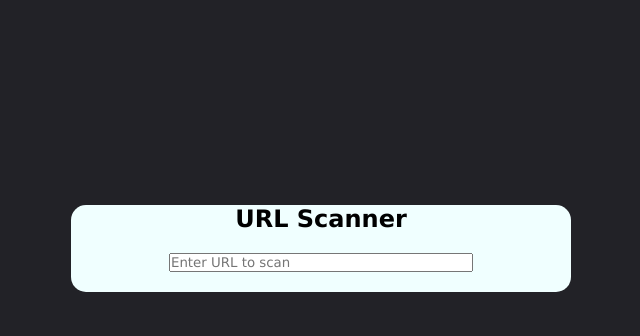
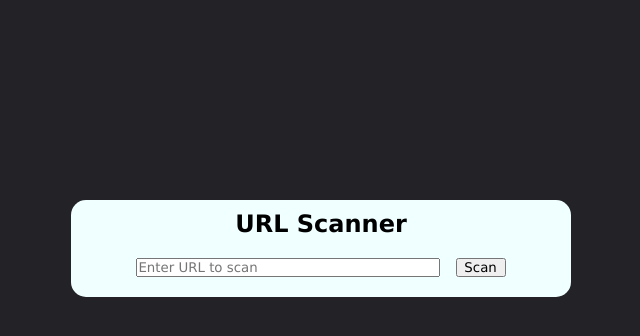
Before and after one commit to wrenstuff/SurfCaster, a Flask app: page /user/scan in a window 1280 px wide. Shown: the part 227-563 px from the top of the page, without its empty margins (319-959 px from the left). Run offline with Flask 3, Linux system fonts and the light colour scheme; the visitor is signed in with stand-in values (Sample User, id 1); style sheets or scripts are compiled from the project's sources.

Commit message:
scan page basic UI
basic scan page Ui completed, Next results

```diff
--- a/SurfCaster/static/styles/_scan.scss
+++ b/SurfCaster/static/styles/_scan.scss
@@ -7,7 +7,15 @@
     width: 500px;
     border-radius: 15px;
     #scan{
-        margin: 20px;
+        margin: 20px 0px;
         width: 300px;
     }
+    #scanner-title{
+        margin-top: 10px;
+    }
+    #scan-button{
+        margin-left: 10px;
+        width: 50px;
+
+    }
 }
--- a/SurfCaster/templates/scan.html
+++ b/SurfCaster/templates/scan.html
@@ -17,9 +17,10 @@
     <div class="content">
         <!-- temp content for the URL Scanner page -->
          <div class="scan-wrapper">
-        <h2>URL Scanner</h2>
+        <h2 id="scanner-title">URL Scanner</h2>
         <form>
             <input type="text" id="scan" placeholder="Enter URL to scan" >
+            <button id="scan-button">Scan</button>
         </form>
 
          </div>
```
